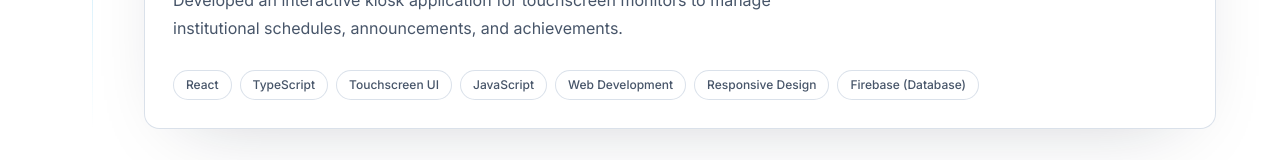
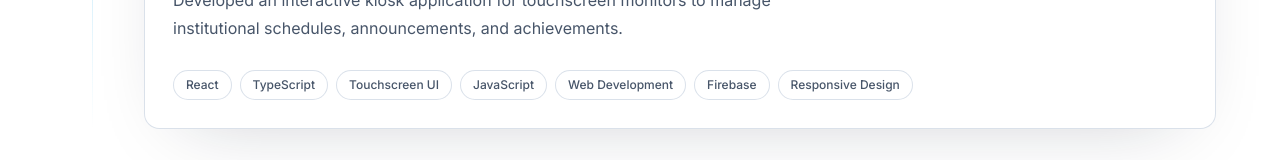
Before and after one commit to Sava-Statkov/Portfolio-Website, a Next.js app: page / in a window 1280 px wide. Shown: the part 4042-4202 px from the top of the page. Built offline with nearby package versions, Linux system fonts and the light colour scheme.

Commit message:
Update on technologie blocks

```diff
--- a/data/portfolio.ts
+++ b/data/portfolio.ts
@@ -216,7 +216,7 @@ export const experience: ExperienceItem[] = [
     duration: "Feb 2026 - May 2026",
     summary: "Developed an interactive kiosk application for touchscreen monitors to manage institutional schedules, announcements, and achievements.",
     achievements: [],
-    technologies: ["React", "TypeScript", "Touchscreen UI", "JavaScript", "Web Development", "Responsive Design", "Firebase (Database)"]
+    technologies: ["React", "TypeScript", "Touchscreen UI", "JavaScript", "Web Development", "Firebase", "Responsive Design"]
   }
 ];
 
```
